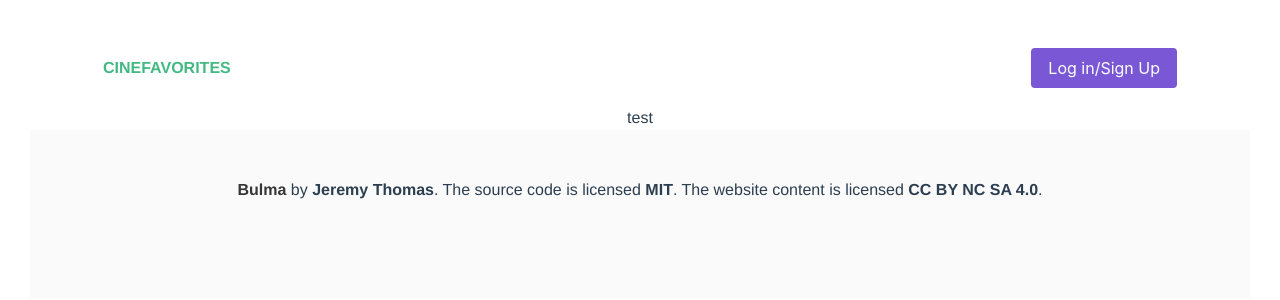
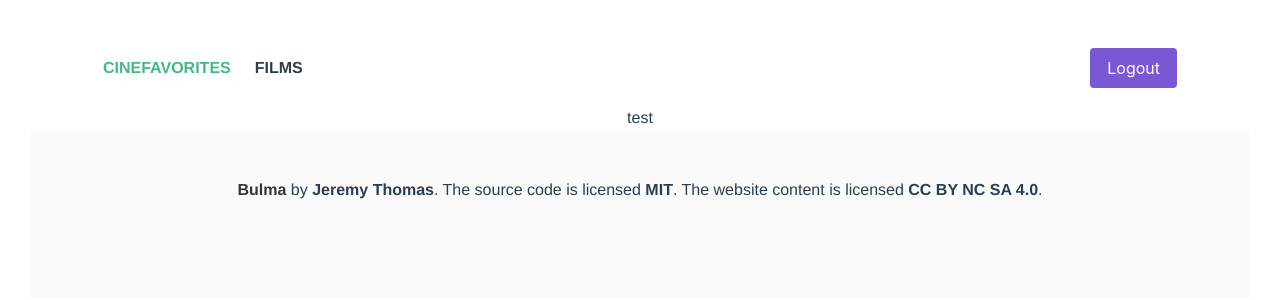
Before and after one commit to jordanchude/p4frontend, a Vue app: page /login in a window 1280 px wide. Shown: the top 300 px of the page. Built offline with nearby package versions, Linux system fonts and the light colour scheme; sample sign-in values are in the browser's storage.

Commit message:
working frontend

```diff
--- a/src/App.vue
+++ b/src/App.vue
@@ -42,6 +42,14 @@ export default {
       window.localStorage.removeItem('token')
     }
   },
+  beforeMount: function() {
+    if (window.localStorage.getItem('token')) {
+      this.token = window.localStorage.getItem('token')
+      this.loggedIn = true
+    } else {
+      this.$router.push('/')
+    }
+  }
 }
 </script>
 
--- a/src/views/Main.vue
+++ b/src/views/Main.vue
@@ -51,24 +51,18 @@ export default {
       token: ''
     }
   },
-  beforeMount: function() {
-    this.token = window.localStorage.getItem('token')
+  created: function() {
     this.$route.query.token = window.localStorage.getItem('token')
-     if (this.token) {
-          this.$emit('loggedIn', {
-            token: this.token
-          })
-     }
     this.getMovies()
   },
   methods: {
     newMovie: function(){
-      const { URL } = this.$route.query;
+      const { URL, token } = this.$route.query;
 
       fetch(`${URL}api/movies/`, {
         method: "post",
         headers: {
-          authorization: `jwt ${this.token}`,
+          authorization: `jwt ${token}`,
           "Content-Type": "application/json",
         },
         body: JSON.stringify({
@@ -84,12 +78,12 @@ export default {
       });
     },
   getMovies: function(){
-    const {URL} = this.$route.query
+    const {URL, token} = this.$route.query
 
     fetch(`${URL}api/movies/`, {
       method: 'get',
       headers: {
-        Authorization: `jwt ${this.token}`,
+        Authorization: `jwt ${token}`,
         "Content-Type": "application/json"
       }
     })
@@ -101,12 +95,12 @@ export default {
   editMovieSelect: function(event){
       const editid = event.target.id
       this.editid = editid
-      const {URL} = this.$route.query
+      const {URL, token} = this.$route.query
 
       fetch(`${URL}api/movies/${editid}/`, {
         method: "get",
         headers: {
-          authorization: `jwt ${this.token}`,
+          authorization: `jwt ${token}`,
           "Content-Type": "application/json"
         },
       })
@@ -119,12 +113,12 @@ export default {
   },
   updateMovie: function() {
     const editid = this.editid
-    const {URL} = this.$route.query
+    const {URL, token} = this.$route.query
 
     fetch(`${URL}api/movies/${editid}/`, {
         method: "put",
         headers: {
-          authorization: `jwt ${this.token}`,
+          authorization: `jwt ${token}`,
           "Content-Type": "application/json",
         },
         body: JSON.stringify({
@@ -142,12 +136,12 @@ export default {
   },
   deleteMovie: function(event){
   const id = event.target.id
-  const {URL} = this.$route.query
+  const {URL, token} = this.$route.query
 
   fetch(`${URL}api/movies/${id}/`, {
       method: "delete",
       headers: {
-        authorization: `jwt ${this.token}`,
+        authorization: `jwt ${token}`,
         "Content-Type": "application/json",
       },
     }).then(() => {
--- a/src/views/Movie.vue
+++ b/src/views/Movie.vue
@@ -41,24 +41,17 @@ export default {
       token: ''
     }
   },
-  beforeMount: function() {
-    this.$route.query.token = window.localStorage.getItem('token')
-    this.token = window.localStorage.getItem('token')
+  created: function() {
     this.showMovie()
     this.getLinks()
-    // if (this.token) {
-    //     this.$emit('loggedIn', {
-    //       token: this.token
-    //     })
-    //  }
   },
   methods: {
     showMovie: function(){
-      const {URL, id} = this.$route.query
+      const {URL, id, token} = this.$route.query
       fetch(`${URL}api/movies/${id}/`, {
         method: "get",
         headers: {
-          authorization: `jwt ${this.token}`,
+          authorization: `jwt ${token}`,
           "Content-Type": "application/json"
         },
       })
@@ -70,12 +63,12 @@ export default {
       })
     },
     createLink: function(){
-      const { URL } = this.$route.query;
+      const { URL, token} = this.$route.query;
 
       fetch(`${URL}api/links/`, {
         method: "post",
         headers: {
-          authorization: `jwt ${this.token}`,
+          authorization: `jwt ${token}`,
           "Content-Type": "application/json",
         },
         body: JSON.stringify({
@@ -91,13 +84,13 @@ export default {
       });
     },
     getLinks: function(){
-      const {URL, id} = this.$route.query
+      const {URL, id, token} = this.$route.query
       console.log(`${URL}api/movies/${id}/links`)
       console.log(this.links)
       fetch(`${URL}api/movies/${id}/links`, {
         method: "get",
         headers: {
-          authorization: `jwt ${this.token}`,
+          authorization: `jwt ${token}`,
           "Content-Type": "application/json"
         },
       })
@@ -108,11 +101,11 @@ export default {
     },
     deleteLink: function(event){
     const id = event.target.id
-    const {URL} = this.$route.query
+    const {URL, token} = this.$route.query
     fetch(`${URL}api/movies/${this.movie}/links/${id}`, {
         method: "delete",
         headers: {
-          authorization: `jwt ${this.token}`,
+          authorization: `jwt ${token}`,
           "Content-Type": "application/json",
         },
       }).then(() => {
```
